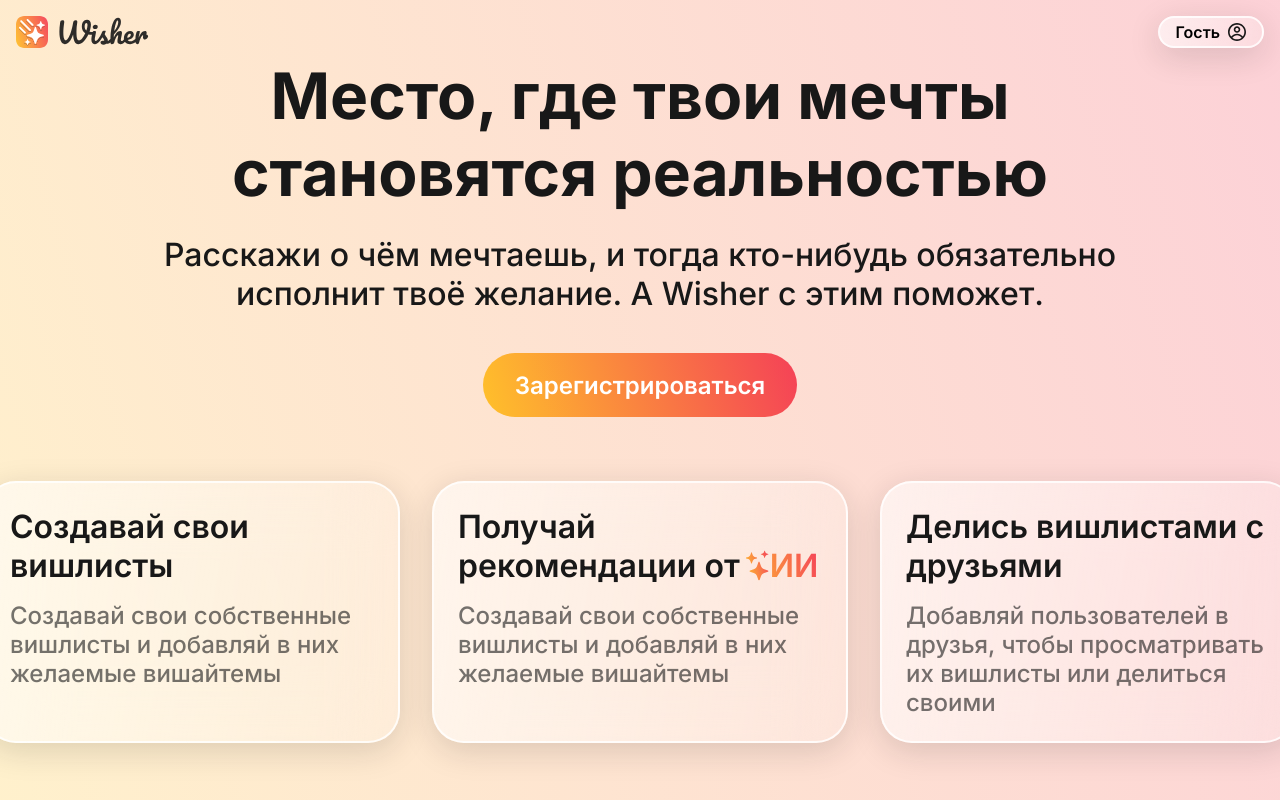
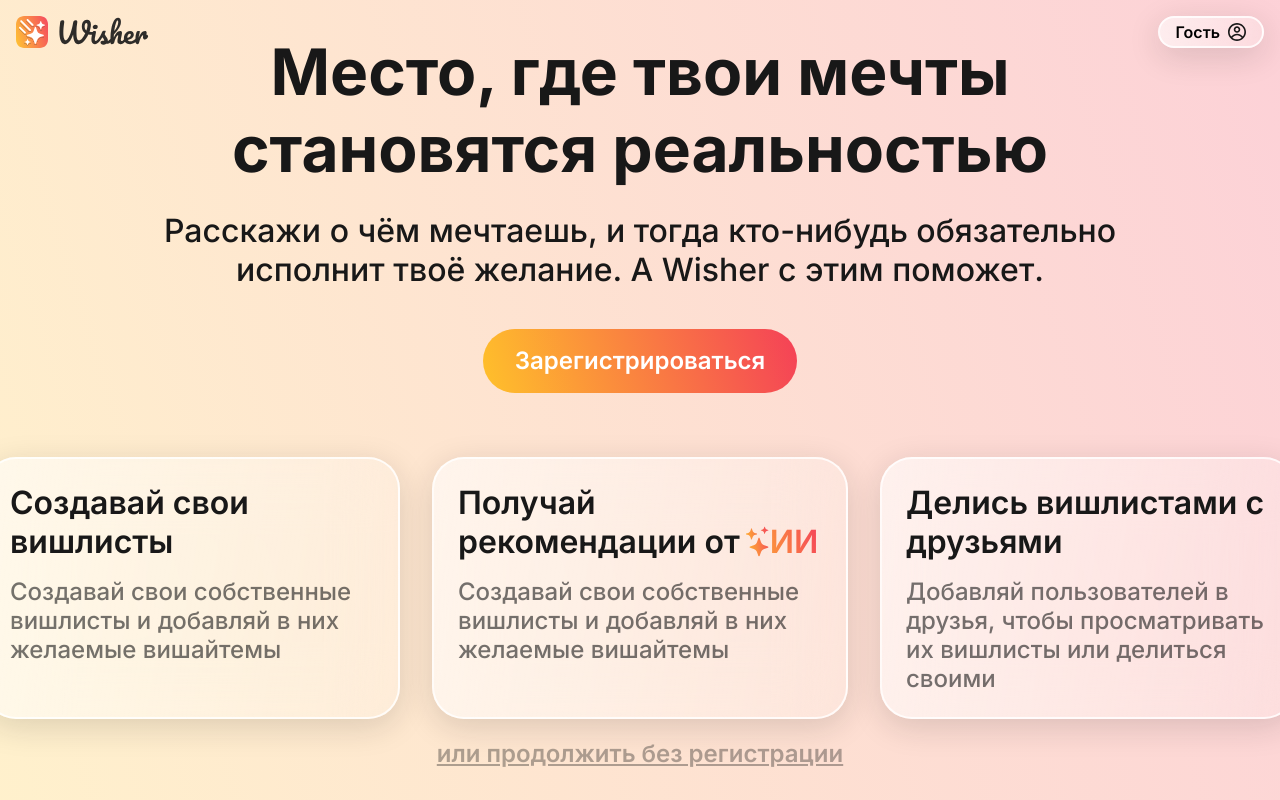
Before and after one commit to Wisher-Developers/wisher-frontend, a React (Vite) app: page / in a window 1280 px wide. Built offline with nearby package versions, Linux system fonts and the light colour scheme.

Commit message:
feat: add homepage button

```diff
--- a/src/pages/home/ui/HomePage.tsx
+++ b/src/pages/home/ui/HomePage.tsx
@@ -1,7 +1,13 @@
 import styled from "styled-components"
 
 import AiStartIcon from "@shared/assets/AiStarsIcon"
-import { header64, text24, text32, text32SemiBold } from "@shared/fonts"
+import {
+  header64,
+  text24,
+  text24SemiBold,
+  text32,
+  text32SemiBold,
+} from "@shared/fonts"
 import Button from "@shared/ui/Button"
 import Container from "@shared/ui/Container"
 
@@ -50,6 +56,8 @@ export default function HomePage() {
             </p>
           </Card>
         </Cards>
+
+        <ContinueButton>или продолжить без регистрации</ContinueButton>
       </Bottom>
     </Wrapper>
   )
@@ -135,3 +143,13 @@ const Ai = styled.span`
     left: 4px;
   }
 `
+
+const ContinueButton = styled.button`
+  cursor: pointer;
+  background: none;
+  border: none;
+  padding: 0;
+  ${text24SemiBold};
+  color: var(--color-black-tertiary);
+  text-decoration: underline;
+`
--- a/src/shared/ui/GlobalStyleManager.tsx
+++ b/src/shared/ui/GlobalStyleManager.tsx
@@ -9,6 +9,7 @@ const Common = createGlobalStyle`
     --color-white: rgba(255, 255, 255, 1);
     --color-black: rgba(24, 24, 24, 1);
     --color-black-secondary: rgba(24, 24, 24, 0.6);
+    --color-black-tertiary: rgba(24, 24, 24, 0.35);
     --color-black-hover: rgba(24, 24, 24, 0.8);
     --color-accent: linear-gradient(72.44deg, rgba(255, 184, 0, 0.8) -0.49%, rgba(242, 26, 56, 0.8) 99.51%); // TODO: update gradients to match Figma
     --color-accent-pale: linear-gradient(72.44deg, rgba(255, 184, 0, 0.2) -0.49%, rgba(242, 26, 56, 0.2) 99.51%);
```
